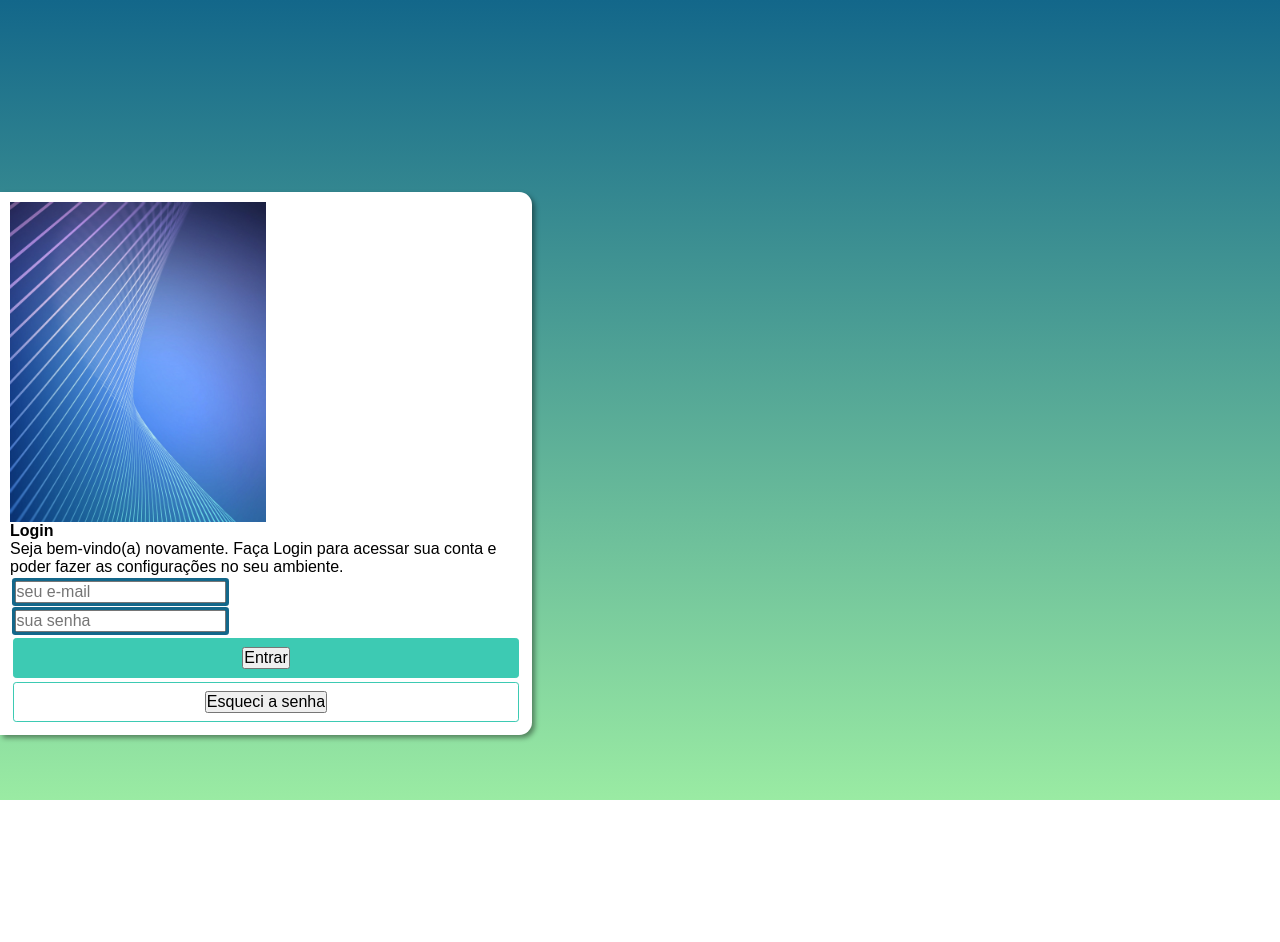
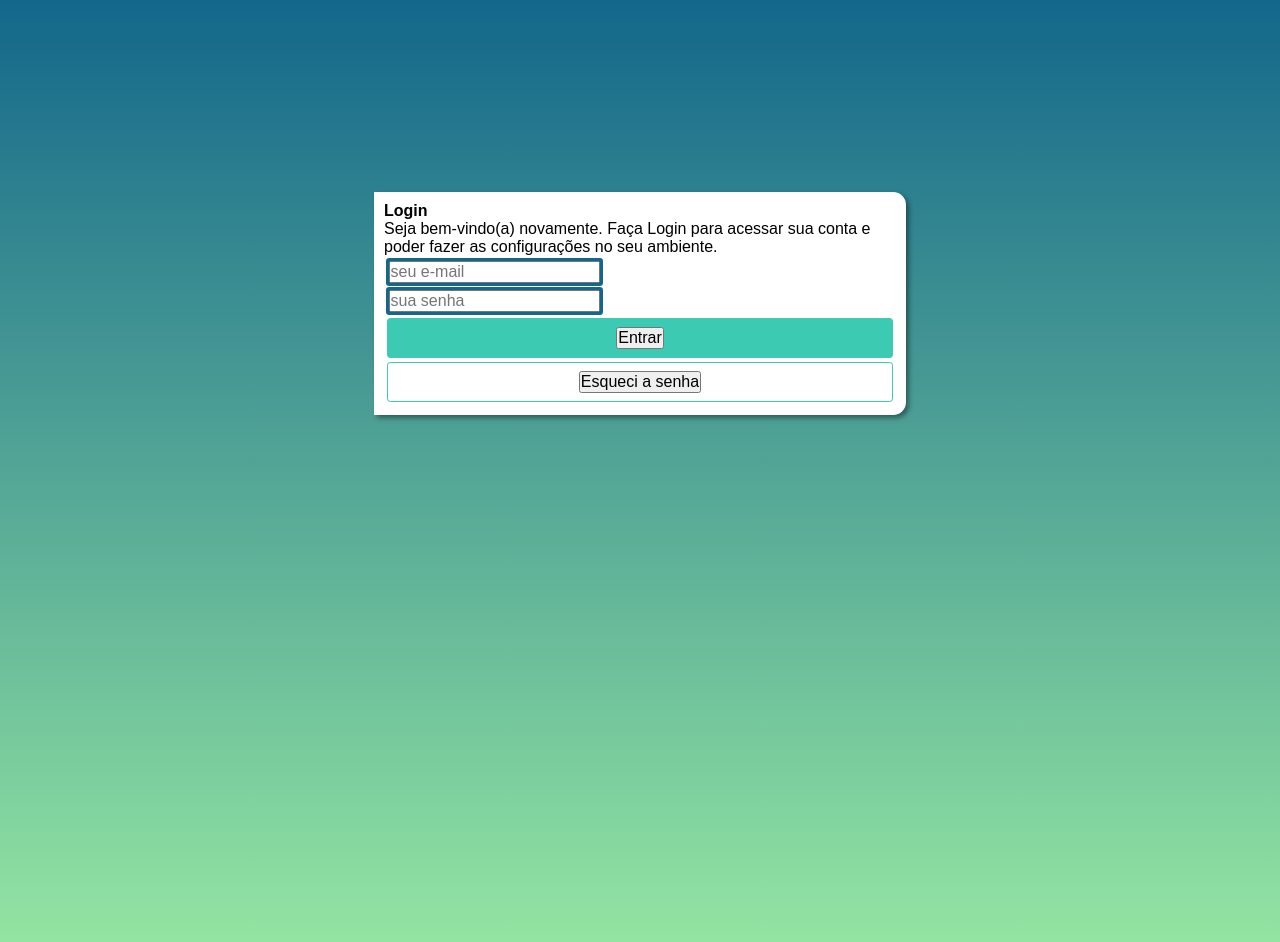
Before and after one commit to FlavioPonciano/tela-login-projeto, a plain HTML site: page index.html in a window 1280 px wide. Before the commit the page ends 800 px from the top, so only its background shows below. Drawn offline with Linux system fonts and the light colour scheme.

Commit message:
Update grande.css

```diff
--- a/estilos/grande.css
+++ b/estilos/grande.css
@@ -19,18 +19,8 @@ body {
     display: inline-block;
 }
 
-#img {
-    display: inline-block;
-    float: left;
-    background-color: white;
-    background-image: url(../imagens/imagem-login-g.jpg);
-    background-size: cover;
-    width: 20vw;
-    height: 40vh;
-}
-
 #tela-login {
-    display: inline-block;
+    display: block;
     background-color: white;
     padding: 10px;
     border-top-right-radius: .8em;
```
